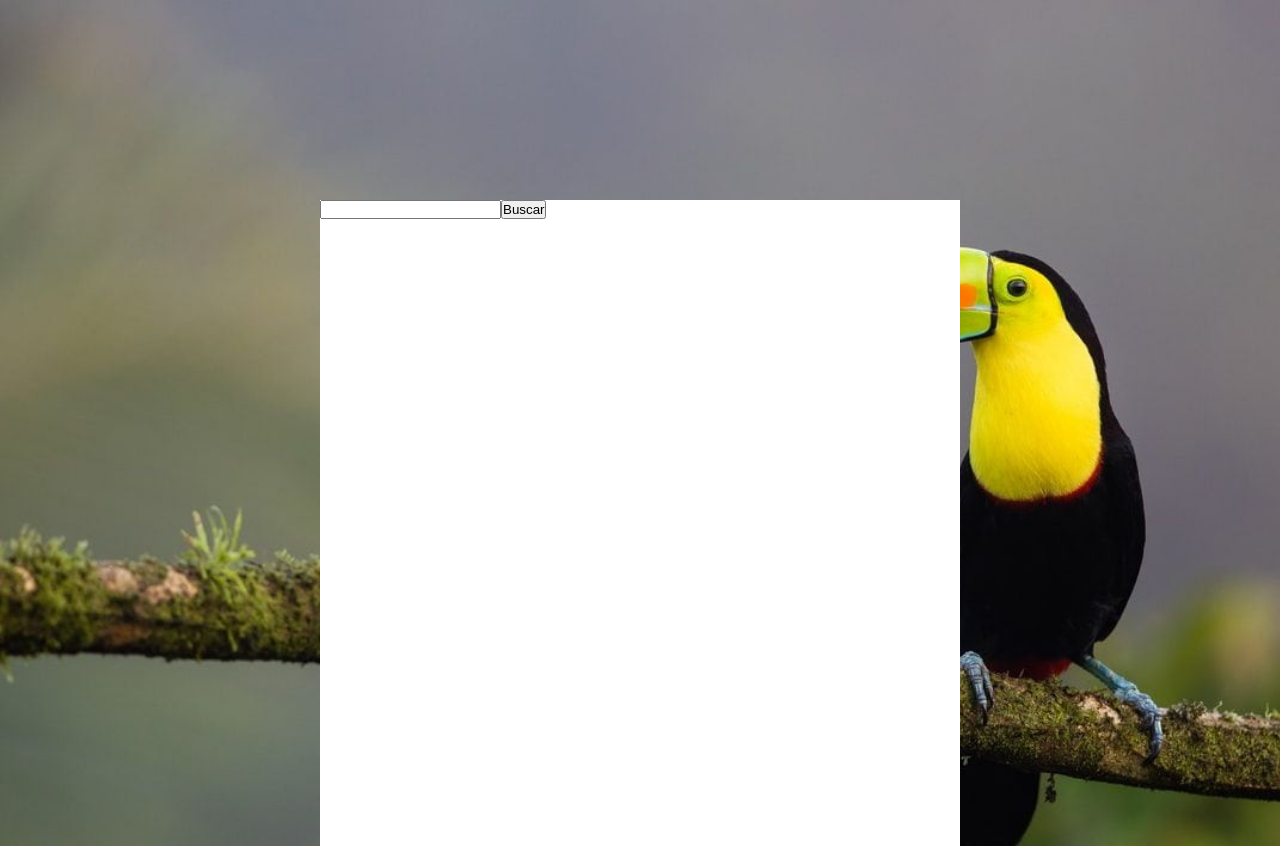
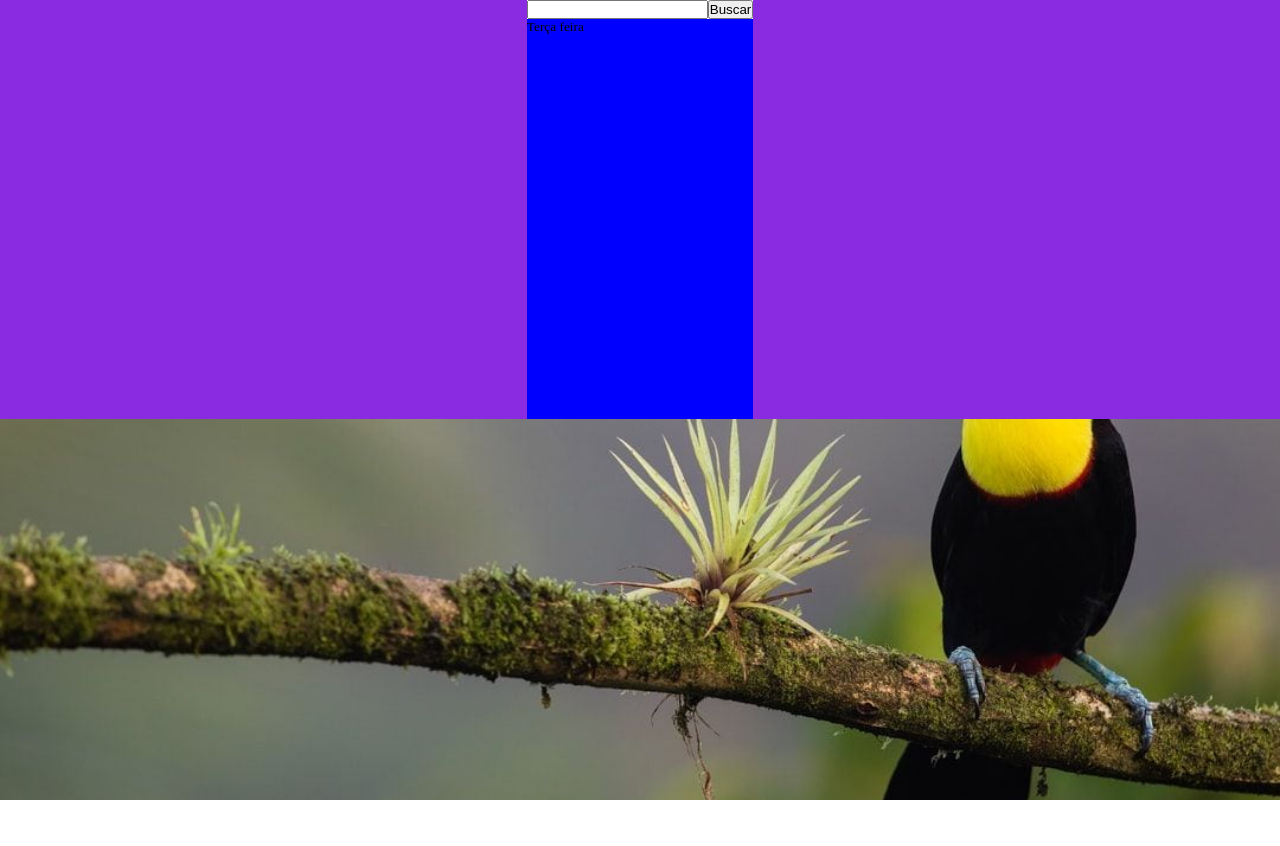
Before and after one commit to MatheusQuintanilhaa/Desafio-frontend-hurb, a React (Vite) app: page / in a window 1280 px wide. Shown: the top 846 px of the page. After the commit the page ends 800 px from the top, so only its background shows below. Built offline with nearby package versions, Linux system fonts and the light colour scheme.

Commit message:
testing css

```diff
--- a/src/App.css
+++ b/src/App.css
@@ -14,19 +14,18 @@ body {
 .main {
   display: flex;
   justify-content: center;
-  align-items: center;
-  margin-top: 200px;
+  width: 100%;
+  font-size: 10pt;
+  background-color: blueviolet;
 }
 
-.location {
+.main__result {
   display: flex;
-  justify-content: center;
-  align-items: center;
-  margin-top: 20px;
-  border: 2px solid #fff;
-  width: 100%;
-  height: 90px;
-  font-weight: bold;
-  color: grey;
-  background-color: #e8dada;
+  background-color: blue;
+  height: 50vh;
 }
+
+.main__result-item {
+  display: flex;
+  flex-direction: column;
+}
--- a/src/components/WeatherCard.tsx
+++ b/src/components/WeatherCard.tsx
@@ -38,12 +38,7 @@ const WeatherCard: React.FC = () => {
   };
 
   return (
-    <div
-      className="main"
-      style={{
-        height: "100vh",
-      }}
-    >
+    <div className="main">
       <div
         style={{
           background:
@@ -52,21 +47,25 @@ const WeatherCard: React.FC = () => {
               : weatherData && weatherData.main.temp < 20
               ? "blue"
               : "white",
-          width: "50%",
-          height: "100%",
         }}
       >
         <input type="text" onChange={handleChangeLocation} />
         <button onClick={handleSearch}>Buscar</button>
-        {weatherData && (
-          <div>
-            <div className="location">
-              <p>Cidade: {weatherData.name}</p>
-            </div>
-            <p>Temperatura: {weatherData.main.temp}</p>
-            <p>Tempo: {weatherData.weather[0].description}</p>
+        <div className="main__result">
+          {weatherData && (
+            <>
+              <div className="main__result-item">
+                <p>Cidade: {weatherData.name}</p>
+                <p>Temperatura: {weatherData.main.temp}</p>
+                <p>Tempo: {weatherData.weather[0].description}</p>
+              </div>
+            </>
+          )}
+          {/* previsao para os outros 7 dias */}
+          <div className="main__result-week">
+            <p>Terça feira</p>
           </div>
-        )}
+        </div>
       </div>
     </div>
   );
```
Also changed, not shown: src/components/styles/WeatherCard.css (added).
